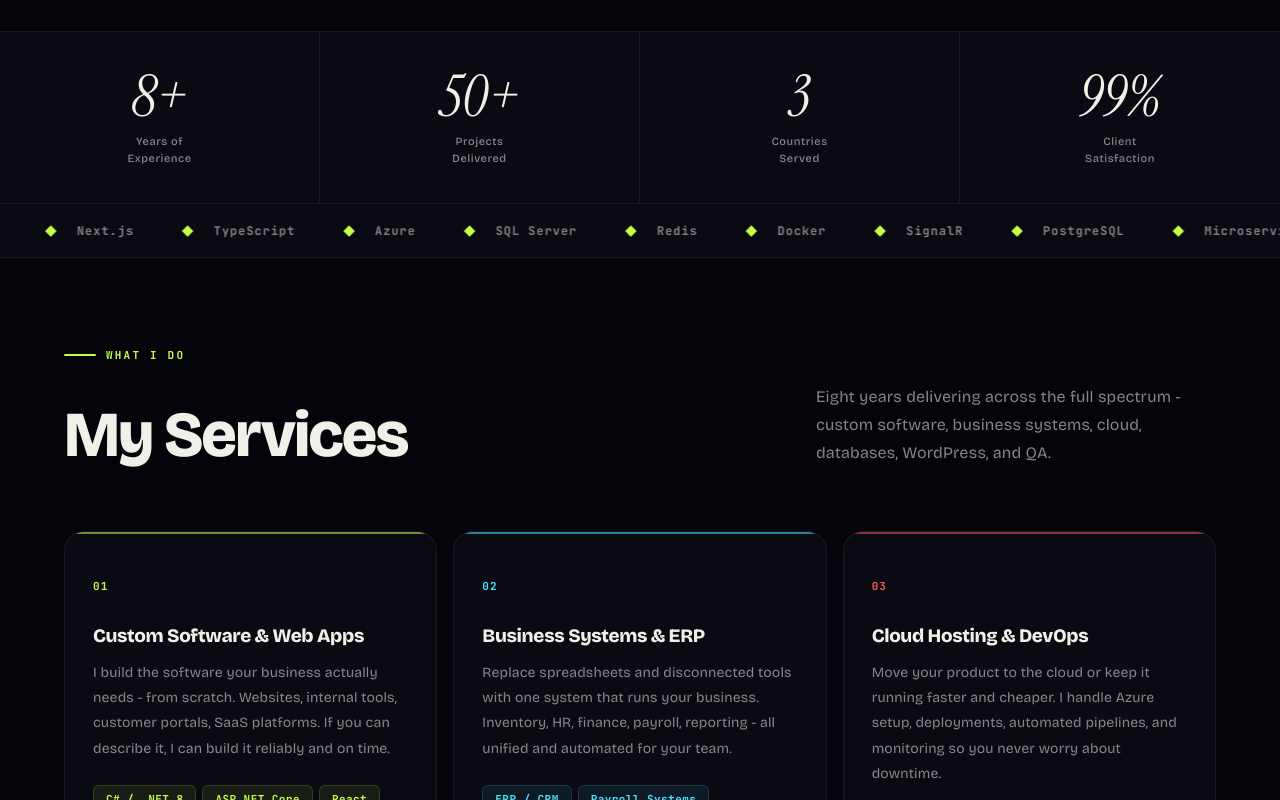
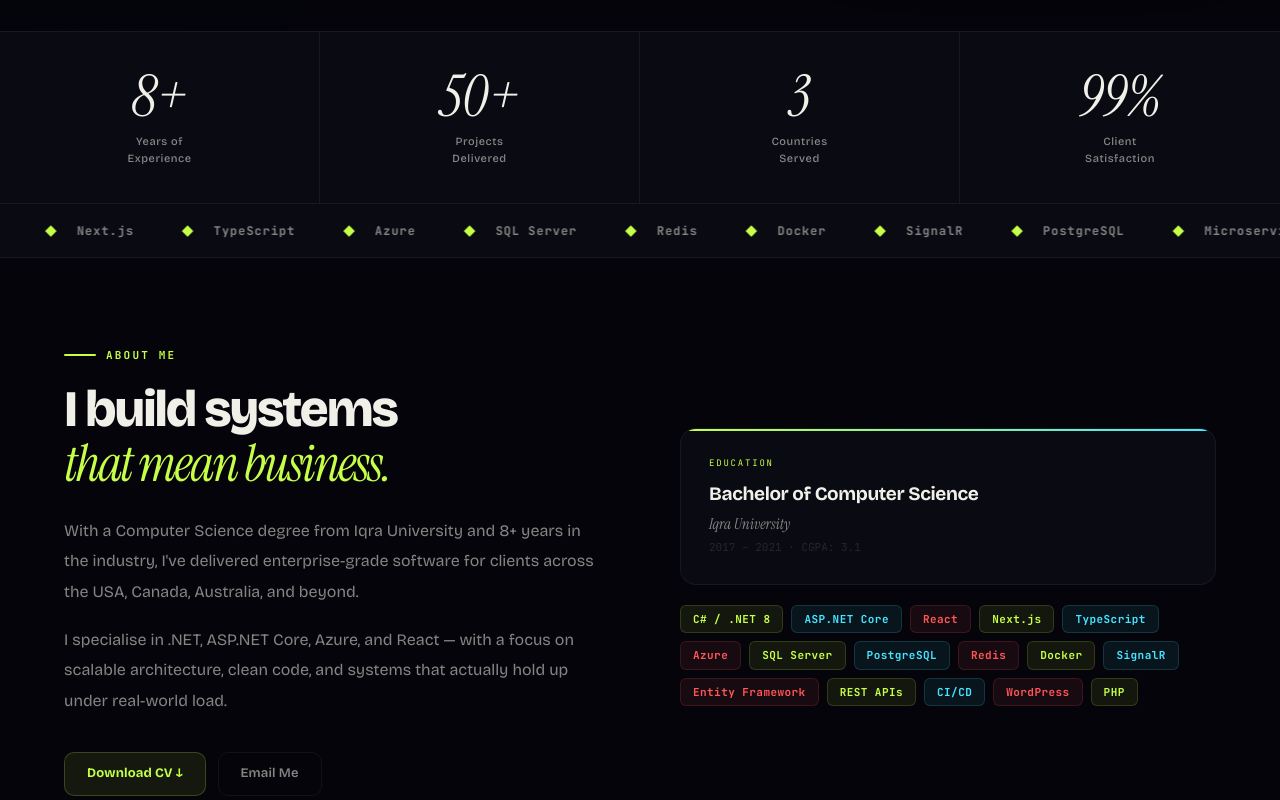
Before and after one commit to OwaisAlam3/Portfolio_Dilawar, a Next.js app: page / in a window 1280 px wide. Shown: the part 800-1600 px from the top of the page. Built offline with nearby package versions, Linux system fonts and the light colour scheme.

Commit message:
added download cv, mail option in about_fixed

```diff
--- a/app/page.jsx
+++ b/app/page.jsx
@@ -23,7 +23,7 @@ const T = {
 /* ═══════════════════════════════════════════════════════
    DATA
 ═══════════════════════════════════════════════════════ */
-const NAV_LINKS = ['Services', 'Work', 'Process', 'Experience', 'Contact'];
+const NAV_LINKS = ['About', 'Services', 'Work', 'Process', 'Experience', 'Contact'];
 
 const STATS = [
   { num: 8,  suffix: '+', label: 'Years of\nExperience' },
@@ -223,6 +223,12 @@ const TESTIMONIALS = [
   },
 ];
 
+const SKILLS = [
+  'C# / .NET 8', 'ASP.NET Core', 'React', 'Next.js', 'TypeScript',
+  'Azure', 'SQL Server', 'PostgreSQL', 'Redis', 'Docker',
+  'SignalR', 'Entity Framework', 'REST APIs', 'CI/CD', 'WordPress', 'PHP',
+];
+
 /* ═══════════════════════════════════════════════════════
    HOOKS
 ═══════════════════════════════════════════════════════ */
@@ -285,7 +291,7 @@ function useCursor() {
 function useActiveSection() {
   const [active, setActive] = useState('');
   useEffect(() => {
-    const ids = ['home', 'services', 'work', 'process', 'experience', 'contact'];
+    const ids = ['home', 'about', 'services', 'work', 'process', 'experience', 'contact'];
     const observers = ids.map((id) => {
       const el = document.getElementById(id);
       if (!el) return null;
@@ -1254,6 +1260,115 @@ export default function Page() {
       <div style={{ position: 'relative', zIndex: 1 }}>
         <Marquee />
       </div>
+
+      {/* ════════════════════════════════
+          ABOUT
+      ════════════════════════════════ */}
+      <section
+        id="about"
+        style={{ position: 'relative', zIndex: 1, padding: 'clamp(80px,10vh,140px) clamp(20px,5vw,80px)' }}
+      >
+        <div style={{ maxWidth: 1320, margin: '0 auto', display: 'grid', gridTemplateColumns: 'repeat(auto-fit, minmax(300px, 1fr))', gap: 80, alignItems: 'center' }}>
+
+          {/* LEFT — text */}
+          <motion.div
+            initial={{ opacity: 0, x: -30 }}
+            whileInView={{ opacity: 1, x: 0 }}
+            viewport={{ once: true }}
+            transition={{ duration: 0.8 }}
+          >
+            <SectionEyebrow>About Me</SectionEyebrow>
+            <h2 style={{
+              fontFamily: "'Bricolage Grotesque', sans-serif",
+              fontSize: 'clamp(30px, 4vw, 56px)',
+              fontWeight: 800, letterSpacing: '-0.04em', lineHeight: 1.05,
+              color: T.text, marginBottom: 24,
+            }}>
+              I build systems<br />
+              <span style={{ fontFamily: "'Instrument Serif', serif", fontStyle: 'italic', fontWeight: 400, color: T.lime }}>
+                that mean business.
+              </span>
+            </h2>
+            <p style={{ fontSize: 16, color: T.muted, lineHeight: 1.9, marginBottom: 18, fontFamily: "'Bricolage Grotesque', sans-serif" }}>
+              With a Computer Science degree from Iqra University and 8+ years in the industry,
+              I&apos;ve delivered enterprise-grade software for clients across the USA, Canada, Australia, and beyond.
+            </p>
+            <p style={{ fontSize: 16, color: T.muted, lineHeight: 1.9, marginBottom: 36, fontFamily: "'Bricolage Grotesque', sans-serif" }}>
+              I specialise in .NET, ASP.NET Core, Azure, and React — with a focus on
+              scalable architecture, clean code, and systems that actually hold up under real-world load.
+            </p>
+            <div style={{ display: 'flex', gap: 12, flexWrap: 'wrap' }}>
+              <a
+                href="/resume.pdf"
+                target="_blank"
+                rel="noopener noreferrer"
+                className="btn-cv"
+                onMouseEnter={onEnter}
+                onMouseLeave={onLeave}
+              >
+                Download CV ↓
+              </a>
+              <a
+                href="mailto:zaidi.dilawar110@gmail.com"
+                className="btn-email-ghost"
+                onMouseEnter={onEnter}
+                onMouseLeave={onLeave}
+              >
+                Email Me
+              </a>
+            </div>
+          </motion.div>
+
+          {/* RIGHT — education card + skill tags */}
+          <motion.div
+            initial={{ opacity: 0, x: 30 }}
+            whileInView={{ opacity: 1, x: 0 }}
+            viewport={{ once: true }}
+            transition={{ duration: 0.8, delay: 0.1 }}
+          >
+            {/* Education card */}
+            <div style={{
+              background: T.surface,
+              border: `1px solid ${T.border}`,
+              borderRadius: 16,
+              padding: 28,
+              marginBottom: 20,
+              position: 'relative',
+              overflow: 'hidden',
+            }}>
+              <div style={{ position: 'absolute', top: 0, left: 0, right: 0, height: 2, background: `linear-gradient(90deg, ${T.lime}, ${T.cyan})` }} />
+              <div style={{ fontSize: 9, fontFamily: "'JetBrains Mono', monospace", color: T.lime, letterSpacing: '0.2em', textTransform: 'uppercase', marginBottom: 10 }}>
+                Education
+              </div>
+              <div style={{ fontSize: 19, fontWeight: 700, color: T.text, fontFamily: "'Bricolage Grotesque', sans-serif", marginBottom: 4, letterSpacing: '-0.02em' }}>
+                Bachelor of Computer Science
+              </div>
+              <div style={{ fontSize: 15, color: T.muted, fontFamily: "'Instrument Serif', serif", fontStyle: 'italic', marginBottom: 4 }}>
+                Iqra University
+              </div>
+              <div style={{ fontSize: 11, color: T.faint, fontFamily: "'JetBrains Mono', monospace" }}>
+                2017 – 2021 · CGPA: 3.1
+              </div>
+            </div>
+
+            {/* Skill tags */}
+            <div style={{ display: 'flex', flexWrap: 'wrap', gap: 8 }}>
+              {SKILLS.map((s, i) => (
+                <motion.div
+                  key={i}
+                  initial={{ opacity: 0, scale: 0.85 }}
+                  whileInView={{ opacity: 1, scale: 1 }}
+                  viewport={{ once: true }}
+                  transition={{ delay: i * 0.03 }}
+                >
+                  <Tag color={i % 3 === 0 ? T.lime : i % 3 === 1 ? T.cyan : T.coral}>{s}</Tag>
+                </motion.div>
+              ))}
+            </div>
+          </motion.div>
+
+        </div>
+      </section>
 
       {/* ════════════════════════════════
           SERVICES
```
